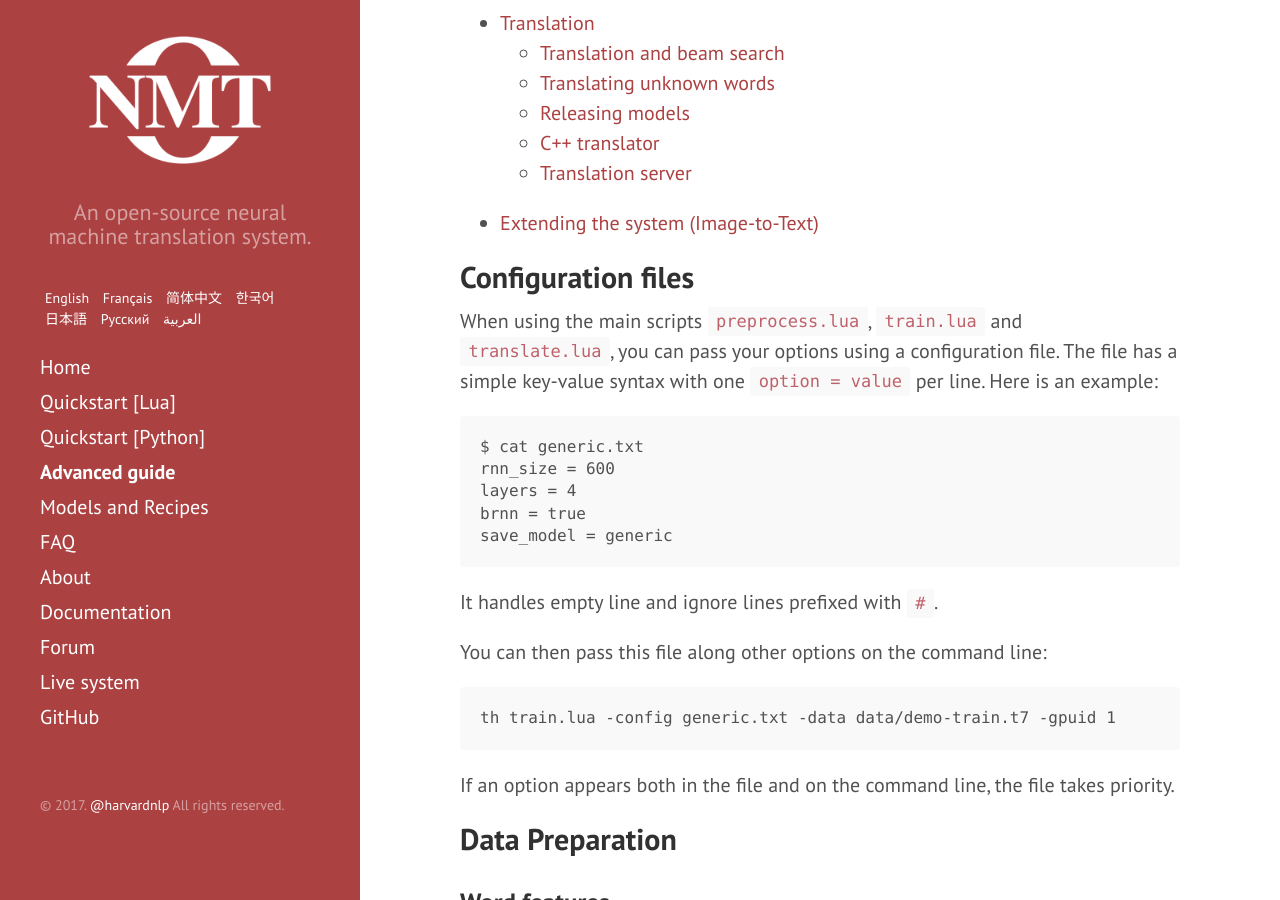
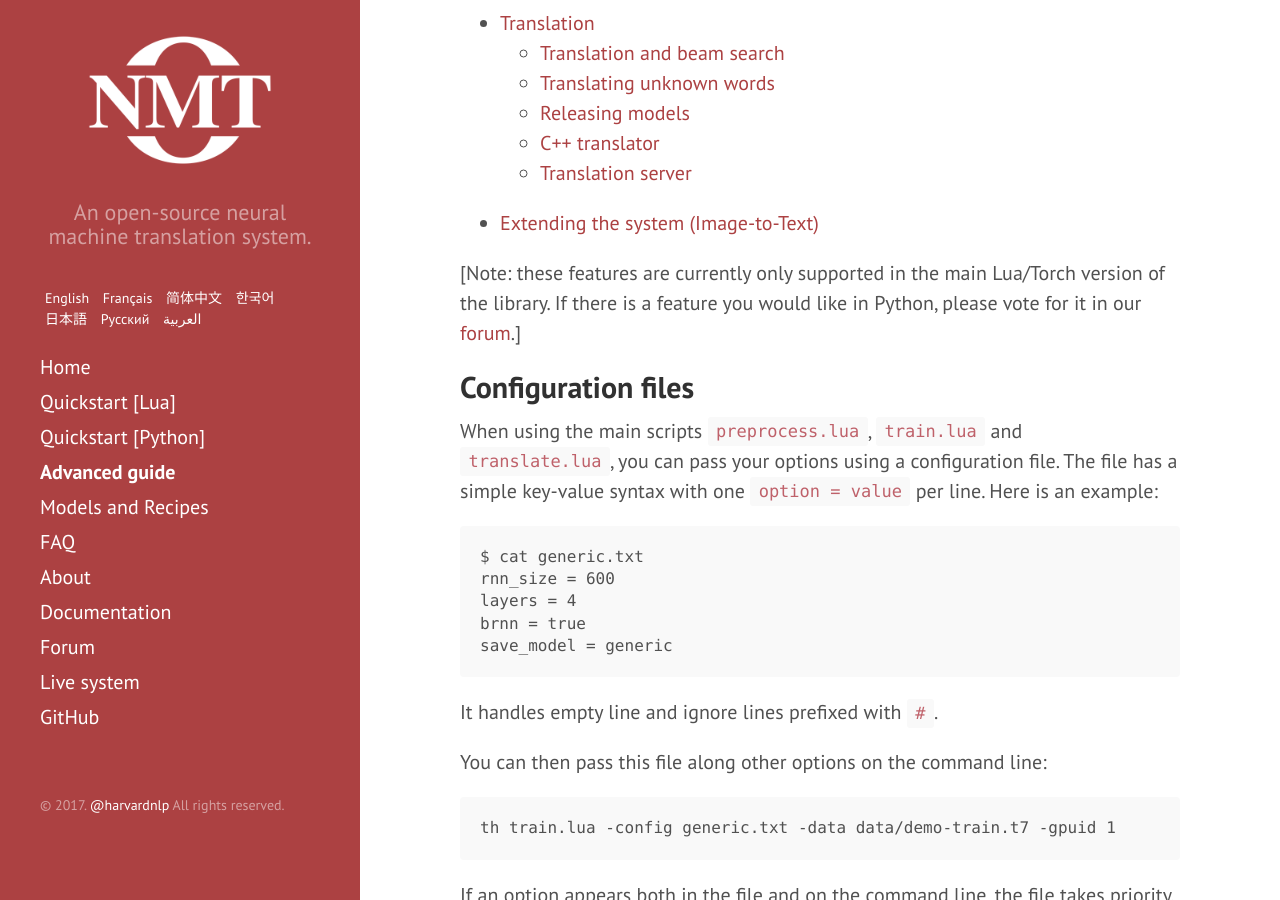
Before and after one commit to OpenNMT/opennmt.github.io, a Jekyll site: the page built from Advanced.md, in a window 1280 px wide and 900 px high, scrolled down 482 px. Built offline with Jekyll 4.4.1, drawn with Linux system fonts in a browser that asks for light colours.

Commit message:
Update Advanced.md

```diff
--- a/Advanced.md
+++ b/Advanced.md
@@ -6,6 +6,8 @@ order: 2.5
 
 * TOC
 {:toc}
+
+[Note: these features are currently only supported in the main Lua/Torch version of the library. If there is a feature you would like in Python, please vote for it in our <a href="forum.opennmt.net">forum</a>.]
 
 ## Configuration files
 
```
